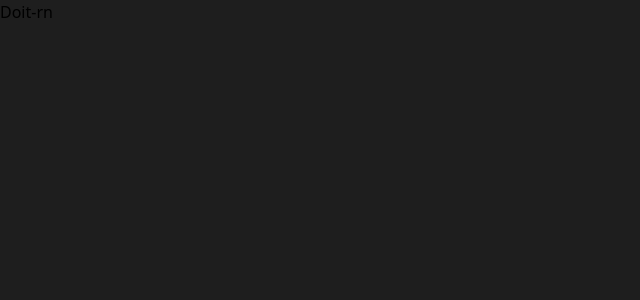
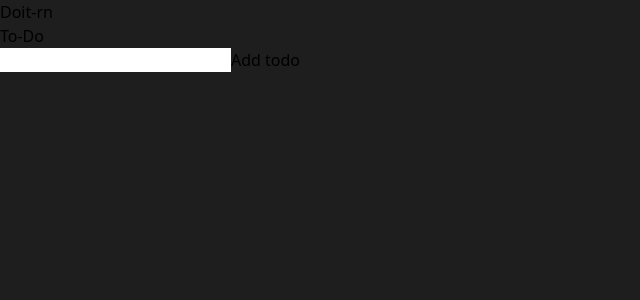
Before and after one commit to nxn404-n/doit-rn, a React (Vite) app: page / in a window 1280 px wide. Shown: the top 300 px of the page, without its empty margins (0-640 px from the left). Built offline with nearby package versions, Linux system fonts and the light colour scheme.

Commit message:
Add todo

```diff
--- a/package.json
+++ b/package.json
@@ -10,6 +10,7 @@
     "preview": "vite preview"
   },
   "dependencies": {
+    "nanoid": "^5.0.7",
     "react": "^18.3.1",
     "react-dom": "^18.3.1"
   },
--- a/src/App.jsx
+++ b/src/App.jsx
@@ -1,10 +1,12 @@
 import Navbar from "./components/Navbar";
+import TodoList from "./components/TodoList";
 
 function App() {
   return (
     // className="bg-[#FAEBD7] w-3/4 h-4/5" apply this in desktop mode
-    <div className='bg-[#FAEBD7] w-full h-full flex justify-center'>
+    <div className='bg-[#FAEBD7] w-full h-full flex flex-col items-center'>
       <Navbar />
+      <TodoList />
     </div>
   );
 }
--- /dev/null
+++ b/src/components/Todo.jsx
@@ -0,0 +1,23 @@
+import PropTypes from "prop-types";
+
+const Todo = ({ data, deleteTodo, toggleComplete }) => {
+  return (
+    <div className="flex gap-3">
+      <input type="checkbox" checked={data.completed} onChange={() => {toggleComplete(data.id)}} />
+      <p className={`${data.completed ? 'line-through' : ''}`}>{data.task}</p>
+      <button onClick={() => deleteTodo(data.id)}>delete</button>
+    </div>
+  );
+};
+
+Todo.propTypes = {
+  data: PropTypes.shape({
+    task: PropTypes.string.isRequired,
+    id: PropTypes.string.isRequired,
+  completed: PropTypes.bool.isRequired,
+}).isRequired,
+  deleteTodo: PropTypes.func.isRequired,
+  toggleComplete: PropTypes.func.isRequired,
+};
+
+export default Todo;
--- /dev/null
+++ b/src/components/TodoList.jsx
@@ -0,0 +1,69 @@
+import { useState } from "react";
+import { nanoid } from "nanoid";
+import Todo from "./Todo";
+
+const TodoList = () => {
+  // This input stores the value of the input box
+  const [input, setInput] = useState("");
+
+  // state for storing todos
+  const [todos, setTodos] = useState([]);
+
+  // Add Todo
+  function addTodo() {
+    if (input !== "") {
+      const newTodo = {
+        id: nanoid(), //unique id for todos
+        task: input.trim(), //trims any spaces
+        completed: false,
+      };
+      setTodos([...todos, newTodo]);
+      setInput("");
+    }
+  }
+
+  // Delete Todo
+  function deleteTodo(id) {
+    setTodos(todos.filter((todo) => todo.id !== id));
+  }
+
+  // Toggle completed
+  function toggleComplete(id) {
+  setTodos(todos.map((todo) => (
+    todo.id === id ? { ...todo, completed: !todo.completed } : todo
+  )));
+};
+
+  return (
+    <div>
+      <h2>To-Do</h2>
+
+      {/* Todo input */}
+      <div>
+        <input
+          type='text'
+          className='border-2 border-black'
+          value={input}
+          onChange={(e) => setInput(e.target.value)}
+        />
+        <button
+          className='border-2 border-black bg-white'
+          onClick={() => addTodo()}
+        >
+          Add todo
+        </button>
+      </div>
+
+      {/* Todo List */}
+      <div>
+        {todos.map((todo) => (
+          <div key={todo.id}>
+            <Todo data={todo} deleteTodo={deleteTodo} toggleComplete={toggleComplete} />
+          </div>
+        ))}
+      </div>
+    </div>
+  );
+};
+
+export default TodoList;
```
Also changed, not shown: 1 other file (tests, documents, lock files or other folders).
